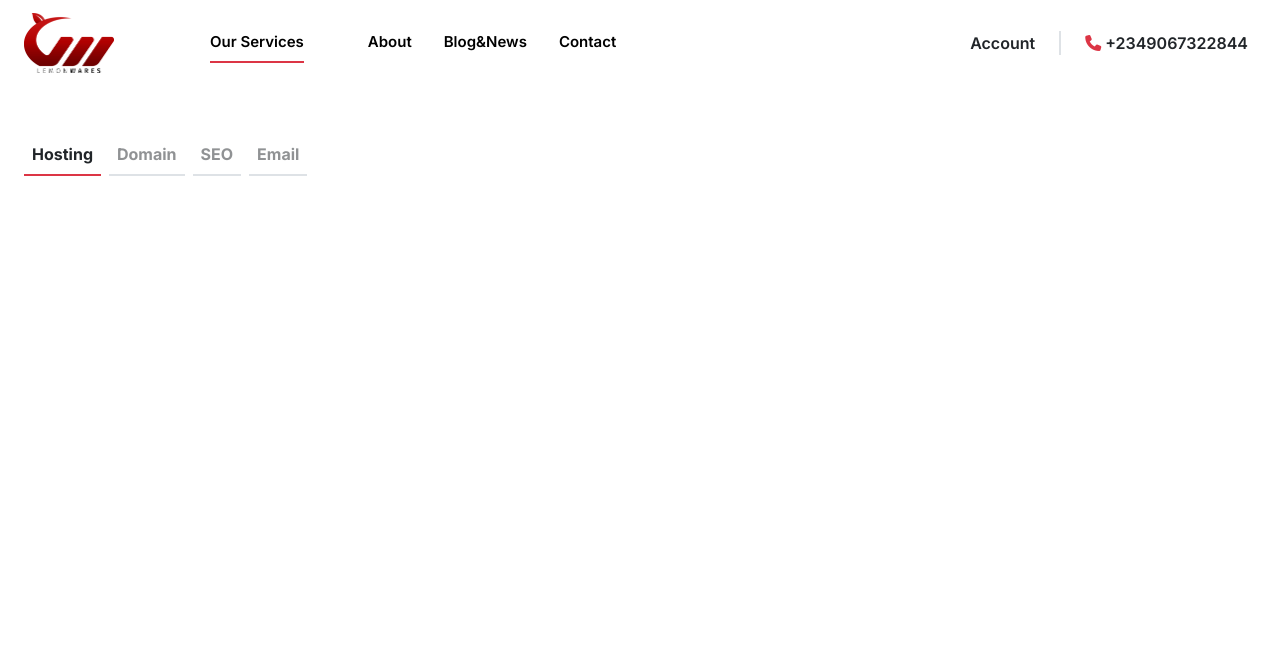
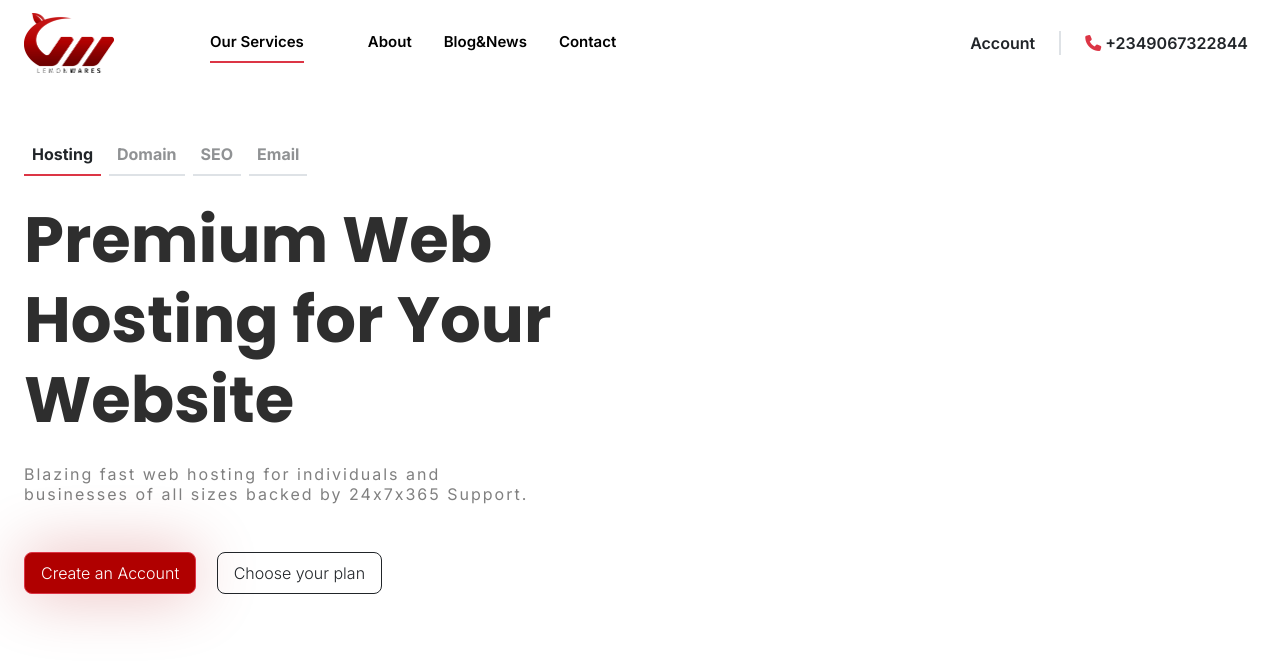
Before and after one commit to kmrulhsan/lemonwares-project, a plain HTML site: page index.html in a window 1280 px wide. Drawn offline with nearby package versions, Linux system fonts and the light colour scheme.

Commit message:
hero section left part done

```diff
--- a/index.html
+++ b/index.html
@@ -44,7 +44,8 @@
       <!-- hero section start -->
       <div class="row mx-auto">
         <div class="col-6">
-          <div class="row">
+          <!-- stacks section -->
+          <div class="row mb-4">
             <div class="hstack gap-2">
               <div class="p-2 fw-bolder border-2 border-bottom border-danger"><a class="active" href="#">Hosting</a></div>
               <div class="p-2 text-body-tertiary fw-bolder border-2 border-bottom border-opacity-50"><a class="active" href="#">Domain</a></div>
@@ -52,6 +53,14 @@
               <div class="p-2 text-body-tertiary fw-bolder border-2 border-bottom border-opacity-50"><a class="active" href="#">Email</a></div>
             </div>
           </div>
+          <!-- stacks section end -->
+
+          <!-- left side hero section start -->
+          <h1 class="lh-sm mb-4" id="herotext">Premium Web <br> Hosting for Your <br> Website</h1>
+          <p class="lh-sm mb-5" id="heropara">Blazing fast web hosting for individuals and <br> businesses of all sizes backed by 24x7x365 Support.</p>
+          <button type="button" class="fw-light btn btn-danger py-2 px-3 rounded-3 " id="createbtn">Create an Account</button>
+          <button type="button" class=" fw-light btn btn-outline-dark py-2 px-3 rounded-3 mx-3">Choose your plan</button>
+          <!-- left side hero section done -->
         </div>
 
         <div class="col-6">
--- a/style.css
+++ b/style.css
@@ -1,3 +1,6 @@
+
+
+@import url('https://fonts.googleapis.com/css2?family=Inter:ital,opsz,wght@0,14..32,100..900;1,14..32,100..900&family=Poppins:ital,wght@0,400;0,500;0,600;0,700;0,800;0,900;1,500;1,600;1,700;1,800;1,900&display=swap');
 
 @import url('https://fonts.googleapis.com/css2?family=Inter:ital,opsz,wght@0,14..32,100..900;1,14..32,100..900&display=swap');
 body {
@@ -15,3 +18,19 @@ a{
   text-decoration: none;
   color: inherit;
 }
+#herotext{
+  font-family: 'poppins';
+  color: #2E2E2E;
+  font-size: 64px;
+  font-weight: 700;
+}
+#heropara{
+  letter-spacing: 2px;
+  color: #808080;
+}
+#createbtn{
+  background: #B00000;
+
+  box-shadow: 0px 0px 64px 0px #B000004D;
+
+}
```
